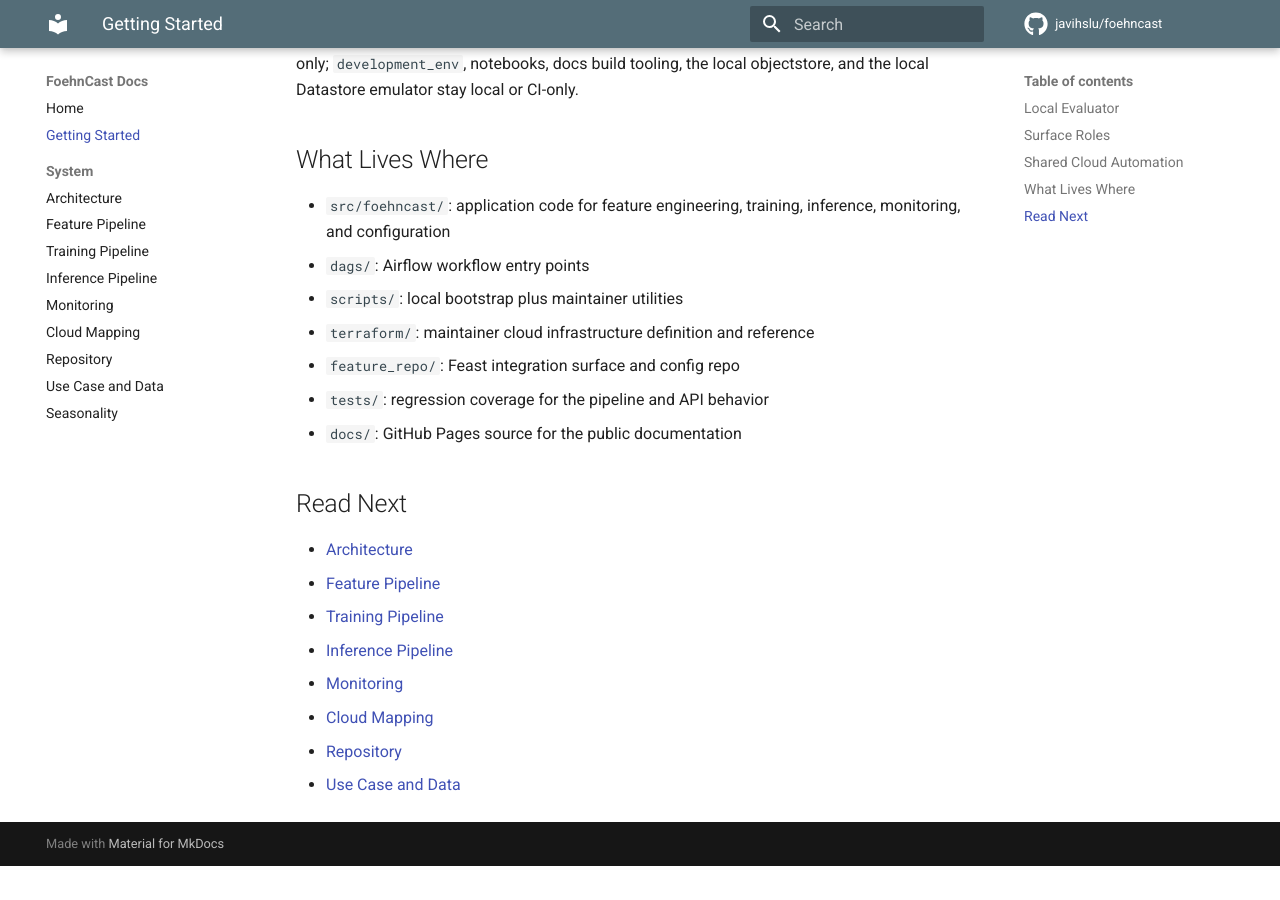
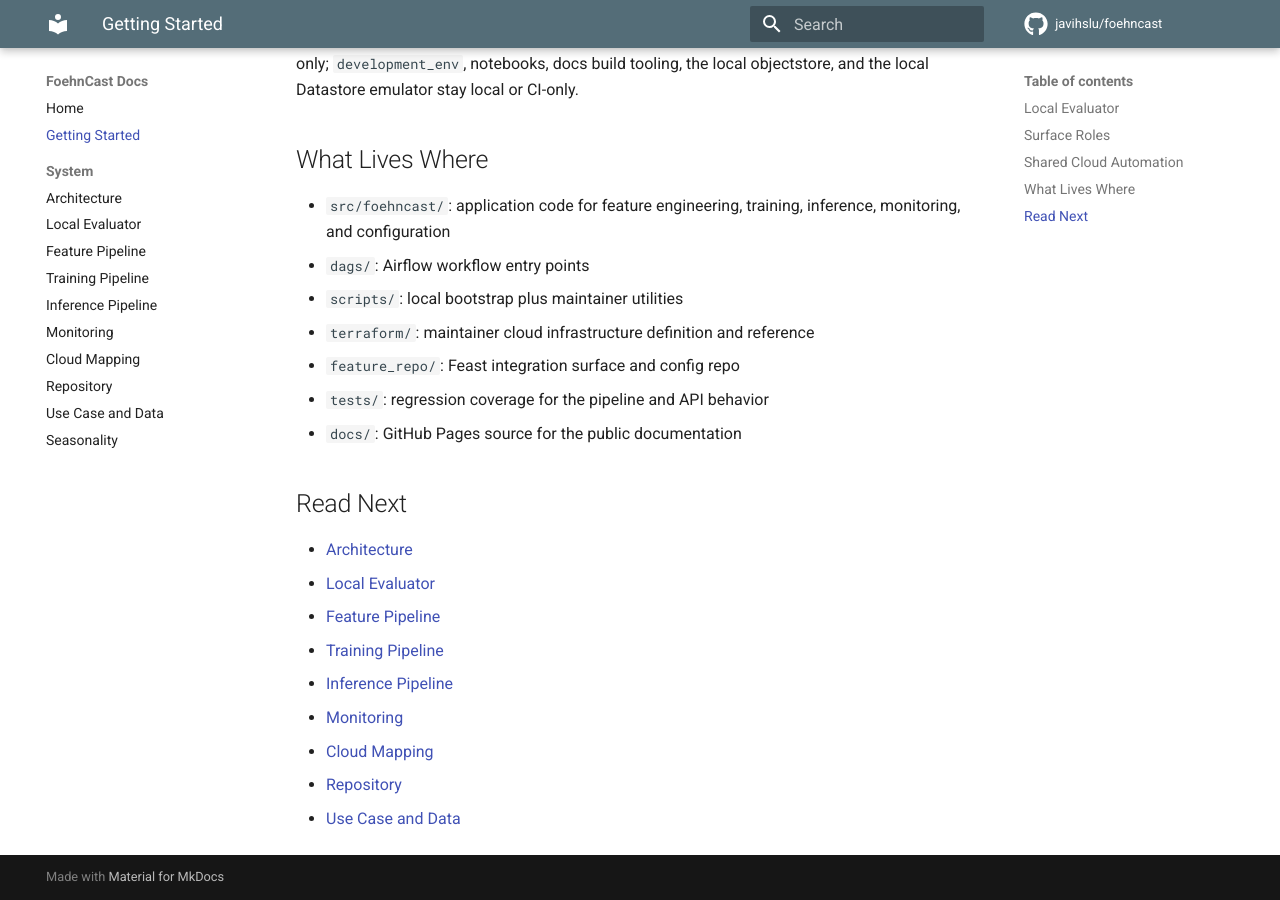
Before and after one commit to javihslu/foehncast, an MkDocs documentation site: the page built from docs/site/getting-started.md, in a window 1280 px wide and 900 px high, scrolled down 2541 px. Built offline with MkDocs 1.6.1 and Material for MkDocs 9.7.7, drawn with Linux system fonts in a browser that asks for light colours; comment, search, counter and statistics services are not loaded; before the commit the page ends 3407 px from its top, so only the background shows below that.

Commit message:
docs(site): add local evaluator page

```diff
--- a/docs/mkdocs.yml
+++ b/docs/mkdocs.yml
@@ -51,6 +51,7 @@ nav:
   - Getting Started: getting-started.md
   - System:
       - Architecture: system/architecture.md
+      - Local Evaluator: system/local-evaluator.md
       - Feature Pipeline: system/feature-pipeline.md
       - Training Pipeline: system/training-pipeline.md
       - Inference Pipeline: system/inference-pipeline.md
```
Also changed, not shown: docs/site/getting-started.md, docs/site/system/local-evaluator.md (added).
